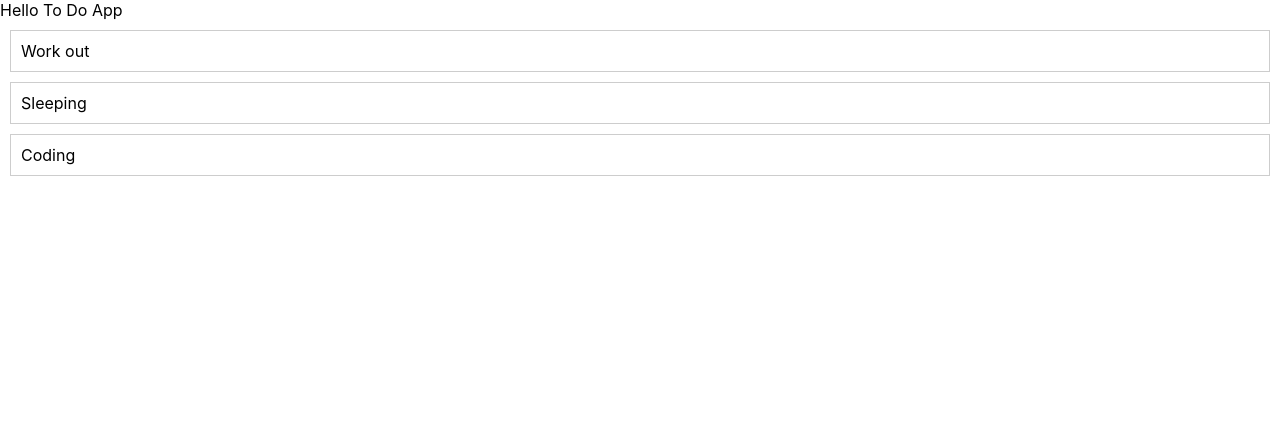
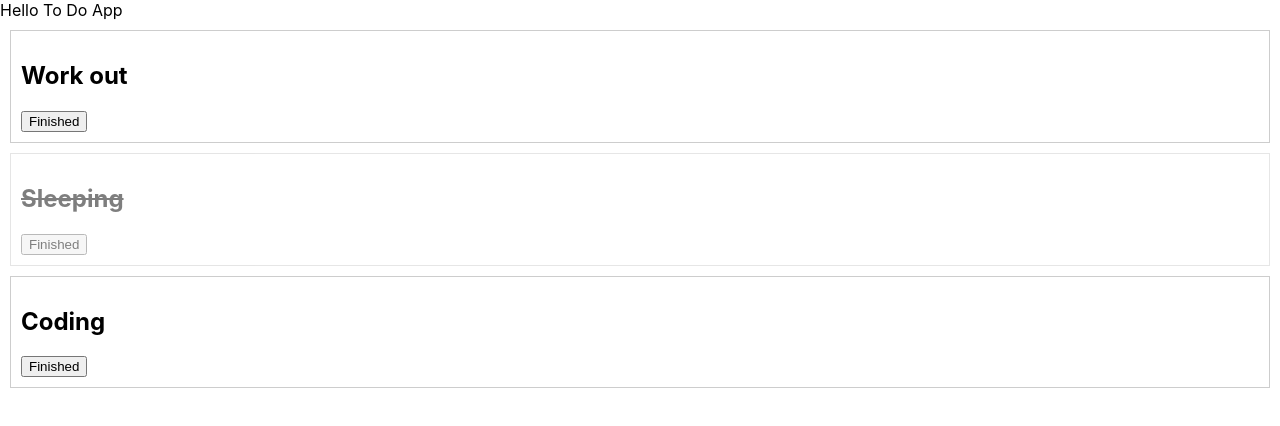
Before and after one commit to codecaptain10/react-learning, a React (Create React App) app in the folder todo-app/: page / in a window 1280 px wide. Shown: the top 426 px of the page. Built offline with nearby package versions, Linux system fonts and the light colour scheme.

Commit message:
Add buttons and completed status to items

```diff
--- a/todo-app/src/components/Todo.js
+++ b/todo-app/src/components/Todo.js
@@ -4,9 +4,9 @@ import TodoItem from "./TodoItem";
 class Todo extends React.Component {
   state = {
     elements: [
-      { id: "345678", title: "Work out", isCompleted: true },
-      { id: "123458", title: "Sleeping", isCompleted: false },
-      { id: "111832", title: "Coding", isCompleted: true },
+      { id: "345678", title: "Work out", isCompleted: false },
+      { id: "123458", title: "Sleeping", isCompleted: true },
+      { id: "111832", title: "Coding", isCompleted: false },
     ],
   };
 
--- a/todo-app/src/components/TodoItem.js
+++ b/todo-app/src/components/TodoItem.js
@@ -2,8 +2,11 @@ import React from "react";
 
 const TodoItem = props => {
   return (
-    <div className='card' key={props.element.id}>
-      {props.element.title}
+    <div
+      className={`card ${props.element.isCompleted ? "completed" : ""}`}
+      key={props.element.id}>
+      <h2>{props.element.title}</h2>
+      <button>Finished</button>
     </div>
   );
 };
--- a/todo-app/src/index.css
+++ b/todo-app/src/index.css
@@ -14,3 +14,11 @@ code {
     border: 1px solid #cdcdcd;
     margin: 10px;
 }
+
+.card.completed {
+    opacity: 0.5;
+}
+
+.card.completed {
+    text-decoration: line-through;
+}
```
